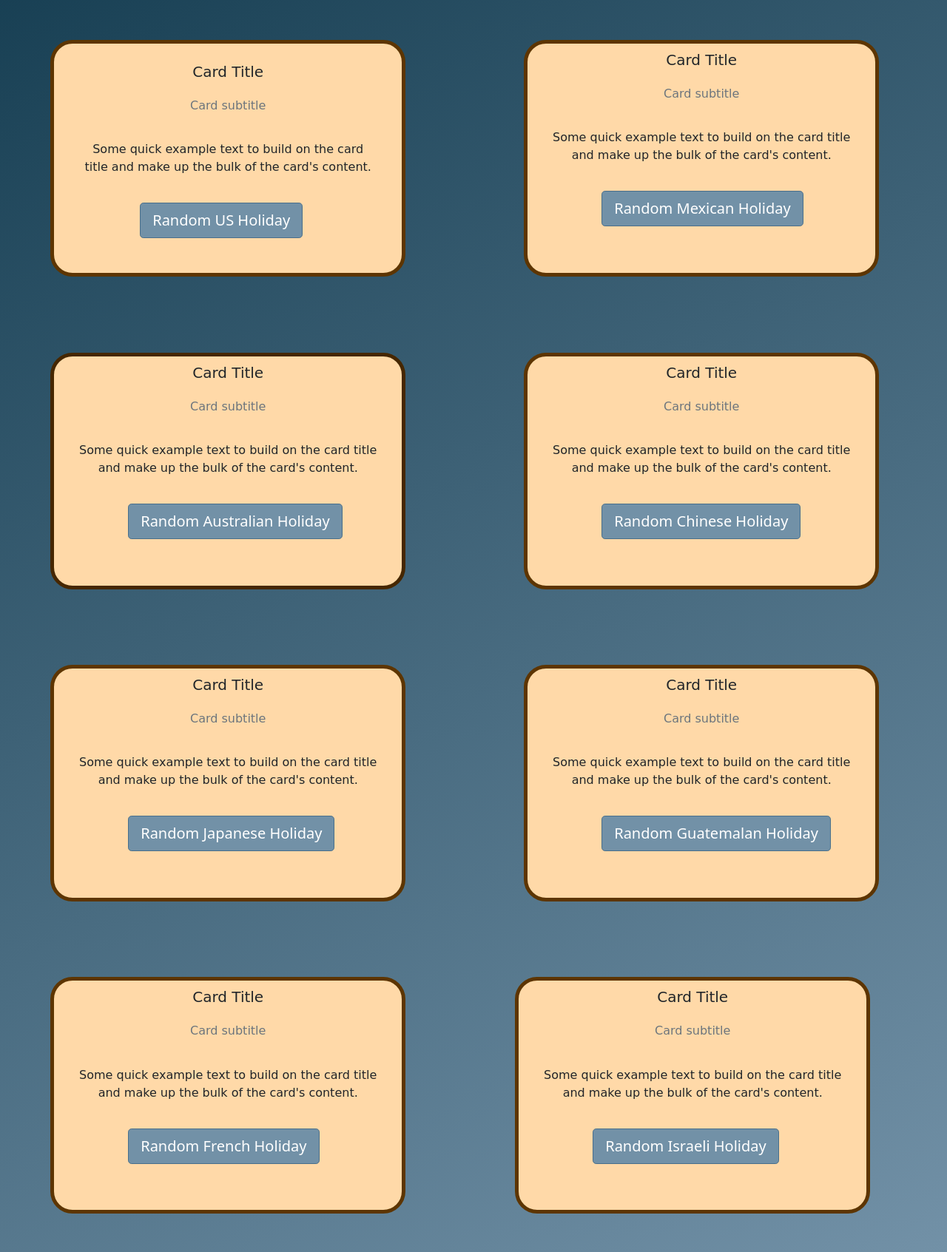
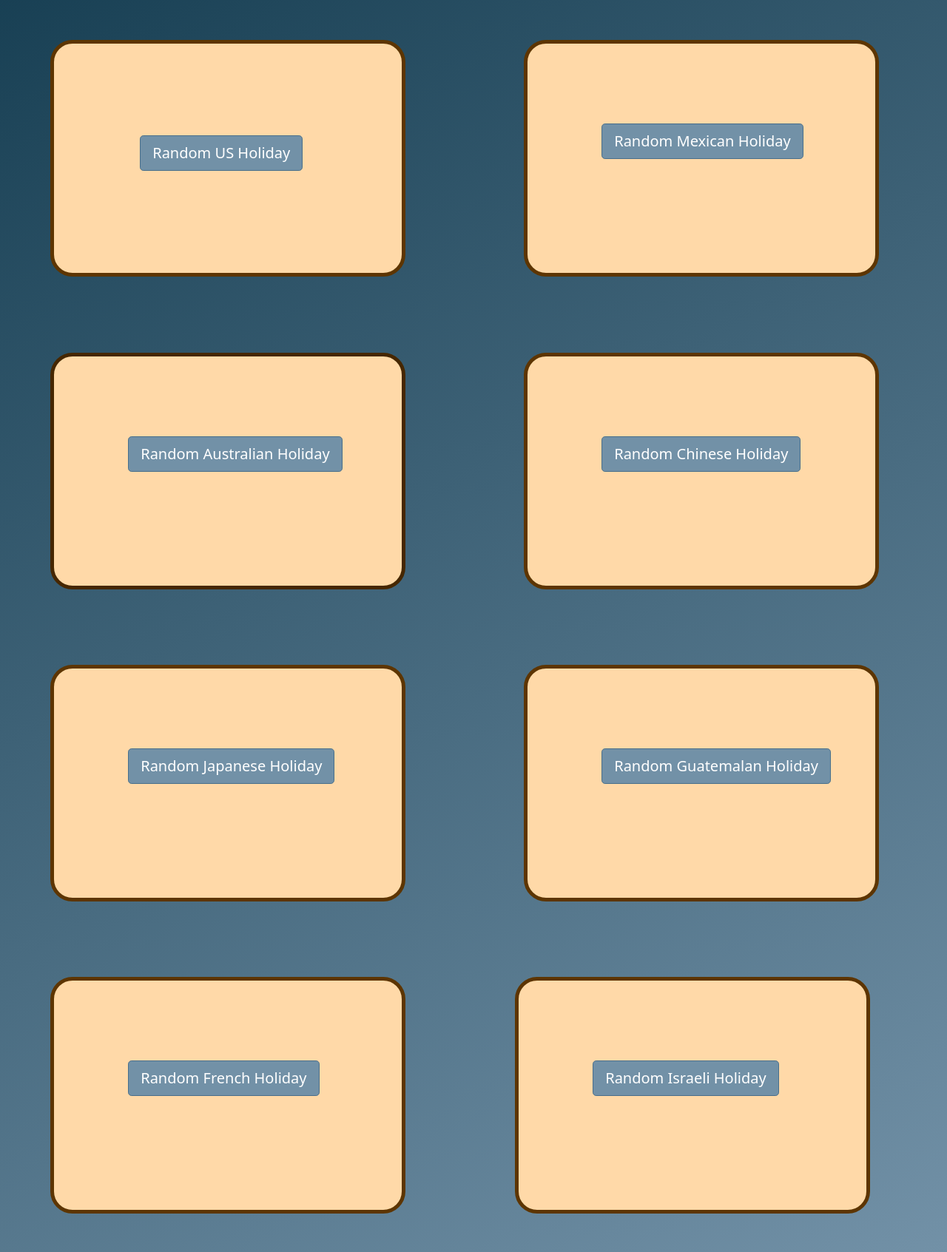
Before and after one commit to AlaynaCarlin/calender-API, a plain HTML site: page public/index.html in a window 1280 px wide. Shown: the part 125-1818 px from the top of the page at 74% size. Drawn offline with nearby package versions, Linux system fonts and the light colour scheme.

Commit message:
no filler text

```diff
--- a/public/index.html
+++ b/public/index.html
@@ -22,11 +22,10 @@
         <section class="holiday">
           <div class="card1" style="width: 30rem; height: 20rem;">
             <div class="card-body" id="Cbody">
-              <h5 class="card-title" id="cardTitle">Card Title</h5>
-              <h6 class="card-subtitle mb-2 text-muted" id="subtitle">Card subtitle</h6>
-              <p class="card-text" id="text">Some quick example text to build on the card title and make up the bulk of
-                the card's content.</p>
-              <button type="button" class="btn btn-primary btn-lg" id="USButton">Random US Holiday</button>
+              <h5 class="card-title" id="cardTitle"></h5>
+              <h6 class="card-subtitle mb-2 text-muted" id="subtitle"></h6>
+              <p class="card-text" id="text"></p>
+                <button type="button" class="btn btn-primary btn-lg" id="USButton">Random US Holiday</button>
             </div>
           </div>
         </section>
@@ -37,10 +36,9 @@
         <section class="holiday2">
           <div class="card2" style="width: 30rem; height: 20rem;">
             <div class="card-body2">
-              <h5 class="card-title" id="cardTitle2">Card Title</h5>
-              <h6 class="card-subtitle mb-2 text-muted" id="subtitle2">Card subtitle</h6>
-              <p class="card-text" id="text2">Some quick example text to build on the card title and make up the bulk of
-                the card's content.</p>
+              <h5 class="card-title" id="cardTitle2"></h5>
+              <h6 class="card-subtitle mb-2 text-muted" id="subtitle2"></h6>
+              <p class="card-text" id="text2"></p>
               <button type="button" class="btn btn-primary btn-lg" id="MXButton">Random Mexican Holiday</button>
             </div>
           </div>
@@ -54,10 +52,9 @@
         <section class="holiday3">
           <div class="card3" style="width: 30rem; height: 20rem;">
             <div class="card-body3">
-              <h5 class="card-title" id="cardTitle3">Card Title</h5>
-              <h6 class="card-subtitle mb-2 text-muted" id="subtitle3">Card subtitle</h6>
-              <p class="card-text" id="text3">Some quick example text to build on the card title and make up the bulk of
-                the card's content.</p>
+              <h5 class="card-title" id="cardTitle3"></h5>
+              <h6 class="card-subtitle mb-2 text-muted" id="subtitle3"></h6>
+              <p class="card-text" id="text3"></p>
               <button type="button" class="btn btn-primary btn-lg" id="AUButton">Random Australian Holiday</button>
             </div>
           </div>
@@ -69,10 +66,9 @@
         <section class="holiday4">
           <div class="card4" style="width: 30rem; height: 20rem;">
             <div class="card-body4">
-              <h5 class="card-title" id="cardTitle4">Card Title</h5>
-              <h6 class="card-subtitle mb-2 text-muted" id="subtitle4">Card subtitle</h6>
-              <p class="card-text" id="text4">Some quick example text to build on the card title and make up the bulk of
-                the card's content.</p>
+              <h5 class="card-title" id="cardTitle4"></h5>
+              <h6 class="card-subtitle mb-2 text-muted" id="subtitle4"></h6>
+              <p class="card-text" id="text4"></p>
               <button type="button" class="btn btn-primary btn-lg" id="CNButton">Random Chinese Holiday</button>
             </div>
           </div>
@@ -86,10 +82,9 @@
         <section class="holiday5">
           <div class="card5" style="width: 30rem; height: 20rem;">
             <div class="card-body5">
-              <h5 class="card-title" id="cardTitle5">Card Title</h5>
-              <h6 class="card-subtitle mb-2 text-muted" id="subtitle5">Card subtitle</h6>
-              <p class="card-text" id="text5">Some quick example text to build on the card title and make up the bulk of
-                the card's content.</p>
+              <h5 class="card-title" id="cardTitle5"></h5>
+              <h6 class="card-subtitle mb-2 text-muted" id="subtitle5"></h6>
+              <p class="card-text" id="text5"></p>
               <button type="button" class="btn btn-primary btn-lg" id="JPButton">Random Japanese Holiday</button>
             </div>
           </div>
@@ -101,10 +96,9 @@
         <section class="holiday6">
           <div class="card6" style="width: 30rem; height: 20rem;">
             <div class="card-body6">
-              <h5 class="card-title" id="cardTitle6">Card Title</h5>
-              <h6 class="card-subtitle mb-2 text-muted" id="subtitle6">Card subtitle</h6>
-              <p class="card-text" id="text6">Some quick example text to build on the card title and make up the bulk of
-                the card's content.</p>
+              <h5 class="card-title" id="cardTitle6"></h5>
+              <h6 class="card-subtitle mb-2 text-muted" id="subtitle6"></h6>
+              <p class="card-text" id="text6"></p>
               <button type="button" class="btn btn-primary btn-lg" id="GTButton">Random Guatemalan Holiday</button>
             </div>
           </div>
@@ -117,11 +111,9 @@
           <section class="holiday7">
             <div class="card7" style="width: 30rem; height: 20rem;">
               <div class="card-body7">
-                <h5 class="card-title" id="cardTitle7">Card Title</h5>
-                <h6 class="card-subtitle mb-2 text-muted" id="subtitle7">Card subtitle</h6>
-                <p class="card-text" id="text7">Some quick example text to build on the card title and make up the bulk
-                  of
-                  the card's content.</p>
+                <h5 class="card-title" id="cardTitle7"></h5>
+                <h6 class="card-subtitle mb-2 text-muted" id="subtitle7"></h6>
+                <p class="card-text" id="text7"></p>
                 <button type="button" class="btn btn-primary btn-lg" id="FRButton">Random French Holiday</button>
               </div>
             </div>
@@ -133,11 +125,9 @@
             <section class="holiday8">
               <div class="card8" style="width: 30rem; height: 20rem;">
                 <div class="card-body8">
-                  <h5 class="card-title" id="cardTitle8">Card Title</h5>
-                  <h6 class="card-subtitle mb-2 text-muted" id="subtitle8">Card subtitle</h6>
-                  <p class="card-text" id="text8">Some quick example text to build on the card title and make up the
-                    bulk of
-                    the card's content.</p>
+                  <h5 class="card-title" id="cardTitle8"></h5>
+                  <h6 class="card-subtitle mb-2 text-muted" id="subtitle8"></h6>
+                  <p class="card-text" id="text8"></p>
                   <button type="button" class="btn btn-primary btn-lg" id="ILButton">Random Israeli Holiday</button>
                 </div>
               </div>
--- a/public/script.js
+++ b/public/script.js
@@ -81,6 +81,7 @@ function FetchHoly (e) {
 
 function randoHoliday (day){
   console.log(day);
+
   cardTitle.innerText = `Name: ${day.name}`;
   subtitle.innerText = `Date: ${day.date.iso}`;
   text.innerText = `description: ${day.description}`;
```
